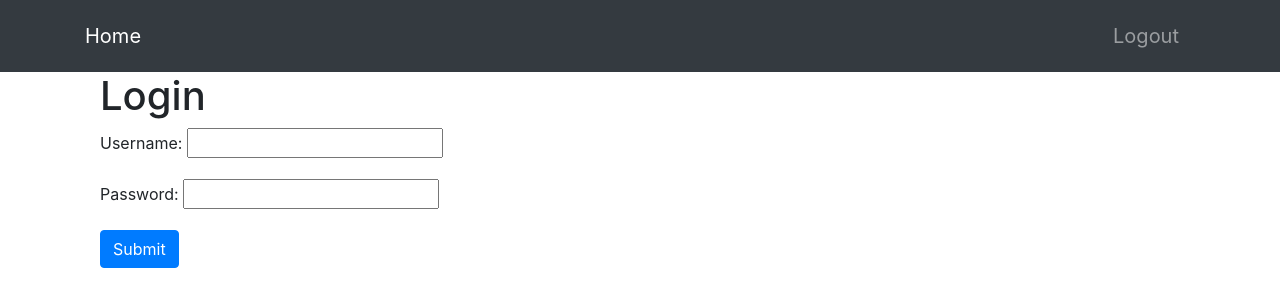
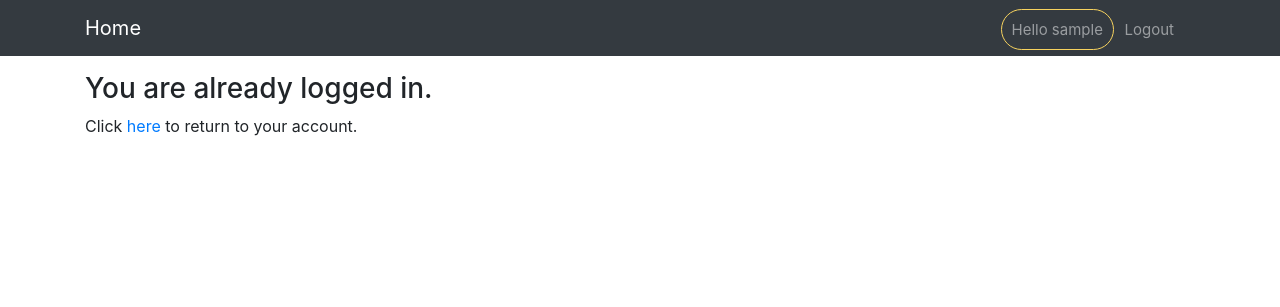
Before and after one commit to JustinEats/flaskfeedback, a Flask app: template templates/login.html in a window 1280 px wide. Shown: the top 307 px of the page. Run offline with Flask 2, Linux system fonts and the light colour scheme; the template is opened without the code that fills it: values that come from a table or form of the project are taken from there, others are empty; the visitor is signed in with stand-in values (Sample User, id 1); parts of the project's set-up code (start-up, migrations or seed data) failed here and were passed over.

Commit message:
added authorization on login route and static folder

```diff
--- a/app.py
+++ b/app.py
@@ -7,7 +7,7 @@ app = Flask(__name__)
 
 app.config['SECRET_KEY'] = KEY
 app.config['SQLALCHEMY_DATABASE_URI'] = 'postgres:///FlaskFeedback'
-app.config['SQLALCHEMY_TRACK_MODIFICATIONS'] = False
+app.config['SQLALCHEMY_TRACK_MODIFICATIONS'] = True
 app.config['SQLALCHEMY_ECHO'] = False
 
 connect_db(app)
@@ -29,8 +29,8 @@ def register():
         db.session.add(new_user)
         db.session.commit()
         #stores the new registered user
-        session["username"] = new_user.id
-        return redirect('/secret')
+        session["username"] = new_user.username
+        return redirect(f'/users/{new_user.username}')
     return render_template('register.html', form=form)
 
 @app.route('/login', methods=["GET", "POST"])
@@ -40,21 +40,30 @@ def user_login():
         username = form.username.data
         password = form.password.data
         user_login = User.authenticate(username, password)
+        user = User.query.filter_by(username=username).first_or_404()
         if user_login:
-            session["username"] = user_login.id
-            return redirect('/secret')
+            session["username"] = user_login.username
+            return redirect(f'/users/{user_login.username}')
         else:
             form.username.errors =['Invalid Username/Password']
-    return render_template('login.html', form=form)
+    return render_template('login.html', form=form) #fix this
 
-@app.route('/secret')
-def secret_page():
+@app.route('/users/<username>')
+def secret_page(username):
     '''Only way to access this route is through registering or logging in a registered User'''
+    form = LoginUser()
     if "username" not in session:
         #allows only the registered user in session to access.
         flash("Unauthorized. Please register/login first.")
         return redirect('/login')
-    return render_template('secrets.html')
+    user = User.query.filter_by(username=username).first_or_404()
+    if user.username == session["username"]:
+        #if it's the authorized user it accesses their own information page. Else flash error if you manually do it.
+        return render_template('secrets.html', user=user)
+    else:
+        flash("Unauthorized. You are logged in on a different account.")
+        #change template to show a proper/better route if this error occurs.
+    return render_template('login.html', form=form)
 
 @app.route('/logout')
 def logout_user():
--- a/models.py
+++ b/models.py
@@ -12,6 +12,10 @@ class User(db.Model):
     email = db.Column(db.String(length=50), unique=True, nullable=False)
     first_name = db.Column(db.Text(30), nullable=False)
     last_name = db.Column(db.Text(30), nullable=False)
+
+    def __repr__(self):
+        u = self
+        return f"<User {u.username} {u.first_name} {u.last_name}>"
 
     @classmethod
     def register(cls, username, password,email,firstname,lastname):
--- /dev/null
+++ b/static/app.css
@@ -0,0 +1,16 @@
+#user-account {
+	font-size: 15px;
+	border: 0.1rem solid #f7d35f;
+	border-radius: 25px;
+	padding: 10px;
+}
+
+#logout-user {
+	font-size: 15px;
+	padding: 5px;
+}
+
+#login-user {
+	font-size: 15px;
+	padding: 5px;
+}
--- a/templates/base.html
+++ b/templates/base.html
@@ -4,6 +4,7 @@
     <meta charset="UTF-8">
     <meta name="viewport" content="width=device-width, initial-scale=1.0">
     <link rel="stylesheet" href="https://cdn.jsdelivr.net/npm/bootstrap@4.5.3/dist/css/bootstrap.min.css" integrity="sha384-TX8t27EcRE3e/ihU7zmQxVncDAy5uIKz4rEkgIXeMed4M0jlfIDPvg6uqKI2xXr2" crossorigin="anonymous">
+    <link rel="stylesheet" href=/static/app.css>
     <title>{% block title %}{% endblock %}</title>
 </head>
 <body>
@@ -15,11 +16,12 @@
         <ul class="navbar-nav">
             {% if session["username"] %}
             <li class="nav-item">
-                <a class="nav-link" href="/logout">Logout</a>
+                <a class="nav-link d-inline" id="user-account" href='/users/{{session["username"]}}'>Hello {{session["username"]}}</a>
+                <a class="nav-link d-inline" id="logout-user" href="/logout">Logout</a>
             </li>
             {% else %}
             <li class="nav-item">
-                <a class="nav-link" href="/login">Login</a>
+                <a class="nav-link" id="login-user" href="/login">Login</a>
             </li>
             {% endif %}
             </div>
--- a/templates/login.html
+++ b/templates/login.html
@@ -3,6 +3,7 @@
 {% block title %}Login{% endblock %}
 
 {% block content %}
+{% if not session["username"] %}
 <div class="container-fluid">
     <h1>Login</h1>
     <form class="form-group" method="POST">
@@ -20,4 +21,12 @@
     <button class="btn btn-primary" type="submit">Submit</button>
     </form>
 </div>
+{% endif %}
+
+{% if session["username"] %}
+<div class="mt-3">
+    <h3>You are already logged in.</h3>
+    <p>Click <a href='/users/{{session["username"]}}'>here</a> to return to your account.</p>
+</div>
+{% endif %}
 {% endblock %}
```
Also changed, not shown: templates/secrets.html (+6 -1 lines).
